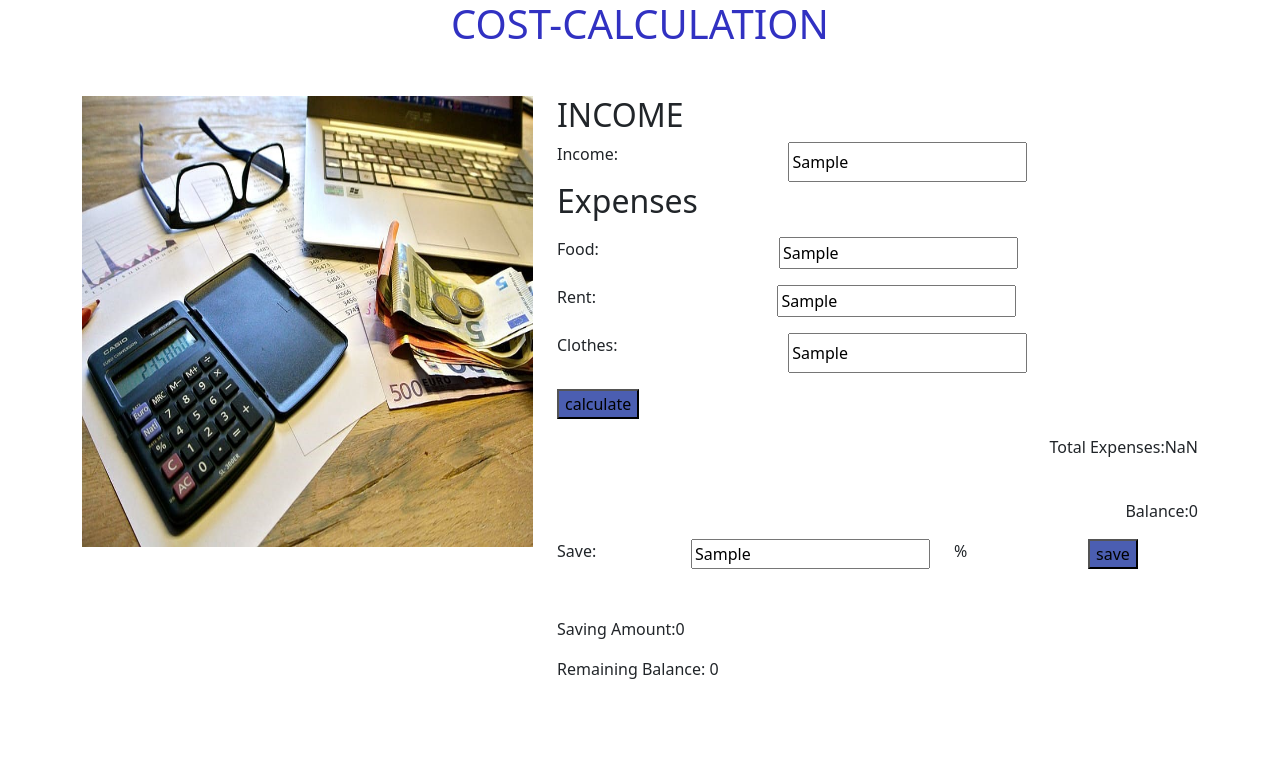
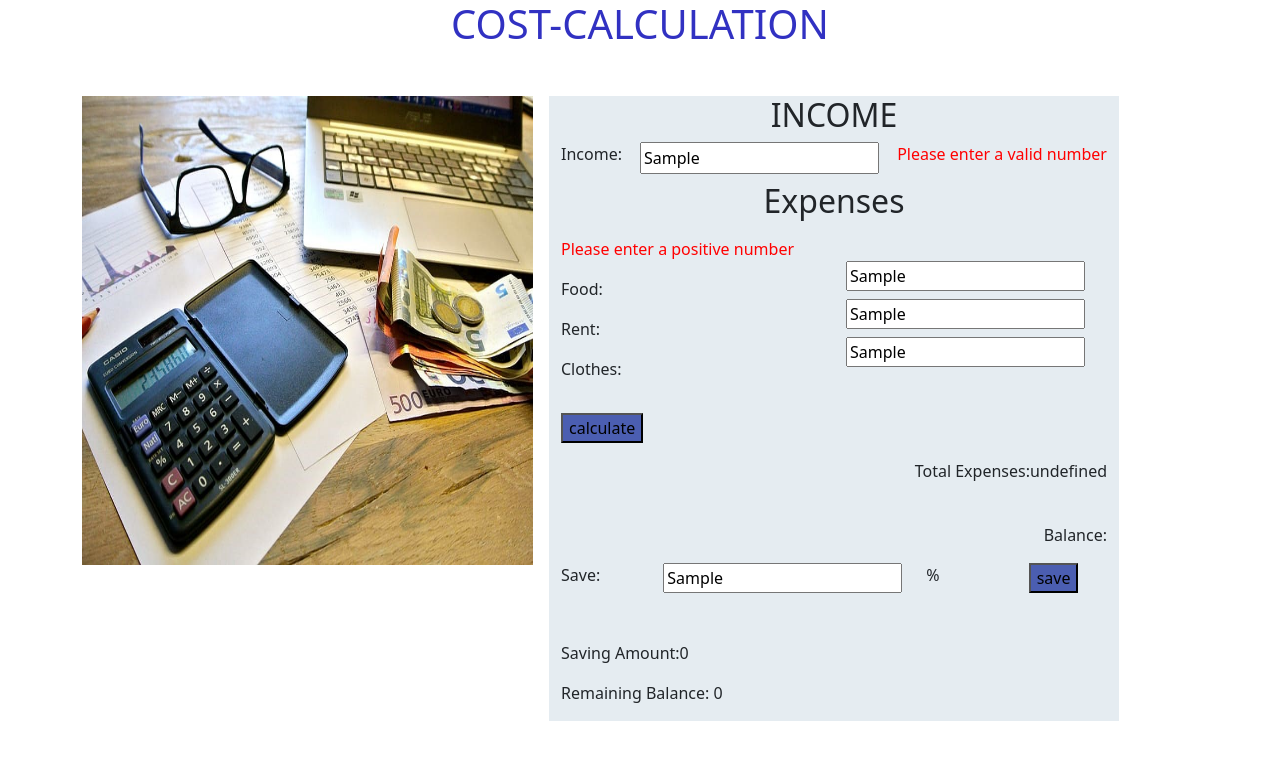
Before and after one commit to akila-niasa/money-master, a plain HTML site: page index.html in a window 1280 px wide. Both pictures are taken after typing "Sample", "Sample", "Sample", "Sample", "Sample" into the empty fields and a click on the button "calculate". Drawn offline with nearby package versions, Linux system fonts and the light colour scheme.

Commit message:
thrid added

```diff
--- a/index.html
+++ b/index.html
@@ -15,37 +15,52 @@
    <!-------------Main code starts here------------ -->
    <main>
        <section class="container mt-5 mb-5">
-           <article class="row ">
+           <article class="row gap-1">
                <div class=" col-lg-5 col-12">
                     <!-------------- Image add section --------------------->
                     <img class="img-fluid h-75" src="money.jpg" alt="">
                </div>
  <!-- ----------Cost Section -------------- -->
-               <div class="col-12 col-lg-7">
-                   <h2>INCOME</h2>
+               <div class="col-12 col-lg-6 cont">
+                   <h2 class="text-center " >INCOME</h2>
                    <div class="d-flex">
                        <p>Income:</p>
-                       <input id="input" class="mx-auto" type="text"  aria-label="Sizing example input">
+                       <input id="input" class="mx-auto mb-2" type="text"  aria-label="Sizing example input">
+                       <span id="error"></span>
                    </div>
-                   <h2 class="mb-3">Expenses</h2>
-                   <div class="d-flex mt-3 mb-2">
-                    <p>Food:</p>
-                    <input id="food" class="mx-auto mb-2" type="text">
-                </div>
-                   <div class="d-flex mt-2">
-                    <p>Rent:</p>
-                    <input id="rent" class="mx-auto mb-2" type="text">
-                </div>
-                   <div class="d-flex mt-2 mb-2">
-                    <p>Clothes: </p>
-                    <input id="clothes" class="mx-auto" type="text">
-                </div>
+                   <h2 class="mb-3 text-center ">Expenses</h2>
+                   <span id="expenses-error"></span>
+                  <div class="row">
+                      <div class="col">
+                        <div class=" mt-3 mb-2"><p>Food:</p></div>
+
+                        <div class=" mt-2">
+                            <p>Rent:</p></div>
+
+                      <div class=" mt-2 mb-2">
+                        <p>Clothes: </p></div>
+                    </div>
+                      <div class="col">
+
+
+                            <input id="food" class="mx-auto mb-2" type="text">
+
+
+                            <input id="rent" class="mx-auto mb-2" type="text">
+
+
+
+                            <input id="clothes" class="mx-auto" type="text">
+
+                      </div>
+                  </div>
  <!-------------------- Cost buttons------------ -->
 
                 <button id="cost-buttton" class="mt-3 button-color d-flex justify-content-center"type="submit">calculate</button>
                 <div class="mt-3">
  <!-- ------------Total Cost------------- -->
                     <p class="d-flex justify-content-end">Total Expenses:<span id="expenses">0</span> </p>
+                    <span id="extra-expenses-error"></span>
                     <br>
                     <p class="d-flex justify-content-end">Balance: <span id="balance">0</span></p>
                 </div>
@@ -63,6 +78,7 @@
                        <button id="save-button"class="button-color">save</button>
                     </div>
                 </div>
+                <span id="error-msg"></span>
 <!----------- ---Final cost-------------- -->
                 <div class="mt-5">
                     <p>
--- a/script.js
+++ b/script.js
@@ -1,27 +1,56 @@
+function inputField(price){
+    const inputNumber=document.getElementById(price).value
+    return inputNumber
+}
 function totalCost(){
-    const food=document.getElementById("food")
-    const foodValue=food.value
-    const rent=document.getElementById("rent")
-    const rentValue=rent.value
-    const clothe=document.getElementById("clothes")
-    const clotheValue=clothe.value
+    // const food=document.getElementById("food")
+    const foodValue=inputField("food")
+    // const rent=document.getElementById("rent")
+    const rentValue=inputField("rent")
+    // const clothe=document.getElementById("clothes")
+    const clotheValue=inputField("clothes")
+    var expensesError=document.getElementById("expenses-error")
+   if(foodValue>0 && rentValue>0 && clotheValue>0){
     const totalPrice=parseFloat(foodValue)+parseFloat(rentValue)+parseFloat(clotheValue)
 
-    return totalPrice
+    return  totalPrice
+   }
+   else{
+    expensesError.textContent="Please enter a positive number"
+    expensesError.style.color = "red"
+   }
 }
+
+// function income(){
+//     const input=document.getElementById("input")
+//     const inputValue=input.value
+//     const inputv=parseFloat(inputValue)
+//     return inputv
+// }
+
 document.getElementById("cost-buttton").addEventListener("click",function(){
     const expenses=document.getElementById("expenses")
-    expenses.innerText=totalCost()
-    const input=document.getElementById("input")
-    const inputValue=input.value
-    if(inputValue>0){
-        const balance=document.getElementById("balance")
-        balance.innerText=parseFloat(inputValue)-totalCost()
+    expenses.innerText= totalCost()
+
+    // const input=document.getElementById("input")
+    // const inputValue=input.value
+    const inputv=(inputField("input"))
+    var error=document.getElementById("error")
+    const balance=document.getElementById("balance")
+    if (isNaN(document.getElementById("input").value))
+    {
+          balance.innerText=" "
+     // Changing content and color of content
+        error.textContent = "Please enter a valid number"
+        error.style.color = "red"
     }
-    else{
-        alert("please input a positive value")
+   else {
+    if(inputv>0){
+
+
+        balance.innerText=parseFloat(inputv)-totalCost()
     }
-
+ }
 })
 document.getElementById("save-button").addEventListener("click",function(){
     let save=document.getElementById("save").value
@@ -30,8 +59,21 @@ document.getElementById("save-button").addEventListener("click",function(){
     const balance=document.getElementById("balance")
     const balanceValue=balance.innerText
     const savingAmmount=document.getElementById("save-amount")
-    savingAmmount.innerText=parseFloat(balanceValue)*(parseFloat(saveValue)/100)
+    // const input=document.getElementById("input")
+    // const inputValue=input.value
+    const inputv=parseFloat(inputField("input"))
+    savingAmmount.innerText=inputv*(parseFloat(saveValue)/100)
 
     const remainingBalance=document.getElementById("remaining-balance")
-    remainingBalance.innerText=parseFloat(balanceValue)-parseFloat( savingAmmount.innerText)
+
+    if(savingAmmount.innerText>balanceValue){
+    remainingBalance.innerText=" "
+    var errorMsg=document.getElementById("error-msg")
+    errorMsg.textContent="you haven't enough money to save"
+    errorMsg.style.color="red"
+    }
+    else{
+
+        remainingBalance.innerText=parseFloat(balanceValue)-parseFloat( savingAmmount.innerText)
+    }
 })
--- a/style.css
+++ b/style.css
@@ -5,3 +5,6 @@
 .button-color{
     background-color: rgb(75, 94, 177);
 }
+.cont{
+    background-color: rgb(229, 236, 241);
+}
```
